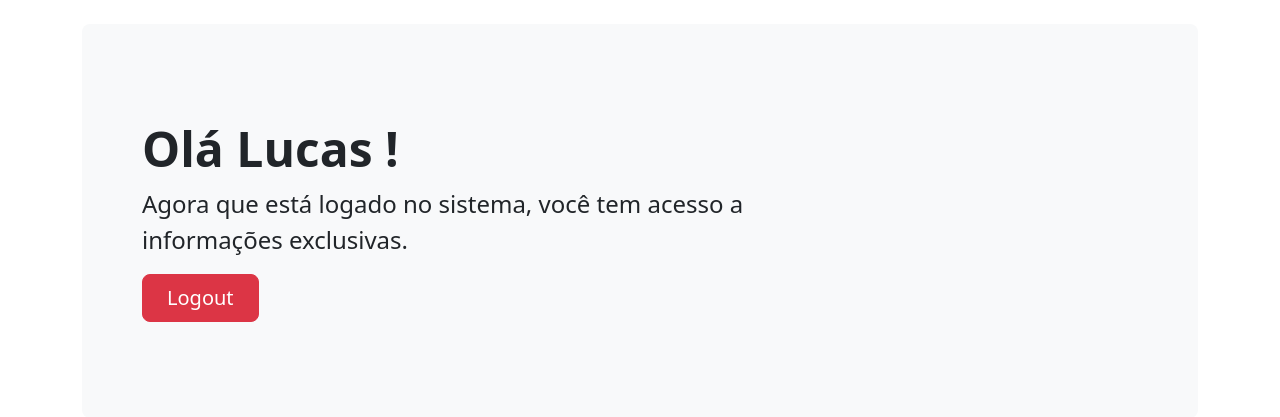
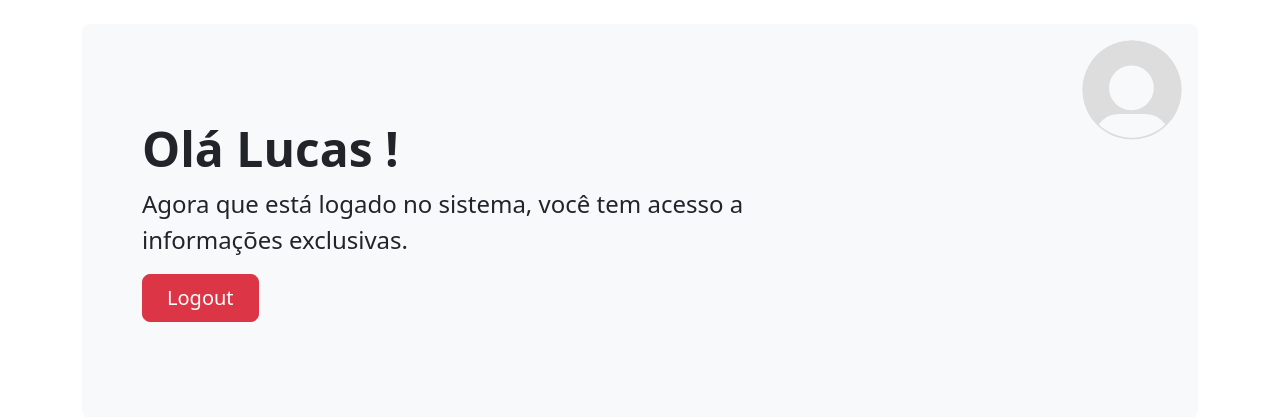
Before and after one commit to lucascompython/pw_tp, a PHP site: page /aplicacao/ in a window 1280 px wide. Shown: the part 141-558 px from the top of the page. Run offline with PHP 8.4, Linux system fonts and the light colour scheme; the visitor is signed in with stand-in values (Sample User, id 1); data comes from the database, SQL or seed files in the repository; both versions use the stored data as it was after the commit.

Commit message:
Add pfp to app page

```diff
--- a/aplicacao/index.php
+++ b/aplicacao/index.php
@@ -32,11 +32,15 @@ include_once __DIR__ . '/templates/cabecalho.php';
                     </a>
                 </div>
             </header>
-            <div class="p-5 mb-4 bg-body-tertiary rounded-3">
+
+            <div class="p-5 mb-4 bg-body-tertiary rounded-3 position-relative">
+                <img src="<?= !empty($utilizador['foto']) ? '/recursos/imagens/uploads/' . $utilizador['foto'] : '/recursos/imagens/default_pfp.svg' ?>" alt="Profile Picture" class="m-3 rounded-circle card-img-top position-absolute top-0 end-0" style="width: 100px; height: 100px;">
+
                 <div class="container-fluid py-5">
-                    <h1 class="display-5 fw-bold">Olá <?= $utilizador['nome'] ?? null ?> !</h1>
-                    <p class="col-md-8 fs-4">Agora que está logado no sistema, você tem acesso a informações
-                        exclusivas.</p>
+                    <div>
+                        <h1 class="display-5 fw-bold">Olá <?= $utilizador['nome'] ?? null ?> !</h1>
+                        <p class="col-md-8 fs-4">Agora que está logado no sistema, você tem acesso a informações exclusivas.</p>
+                    </div>
                     <div class="d-flex justify-content">
                         <form action="/src/controlador/aplicacao/controlar-autenticacao.php" method="post">
                             <button class="btn btn-danger btn-lg px-4" type="submit" name="utilizador" value="logout">Logout</button>
```
Also changed, not shown: recursos/imagens/default_pfp.svg (added), recursos/imagens/uploads/foto_6668baf234263.jpg (added), recursos/imagens/uploads/foto_6668bc1a5d690.jpg (added), src/infraestrutura/basededados/database.sqlite.
